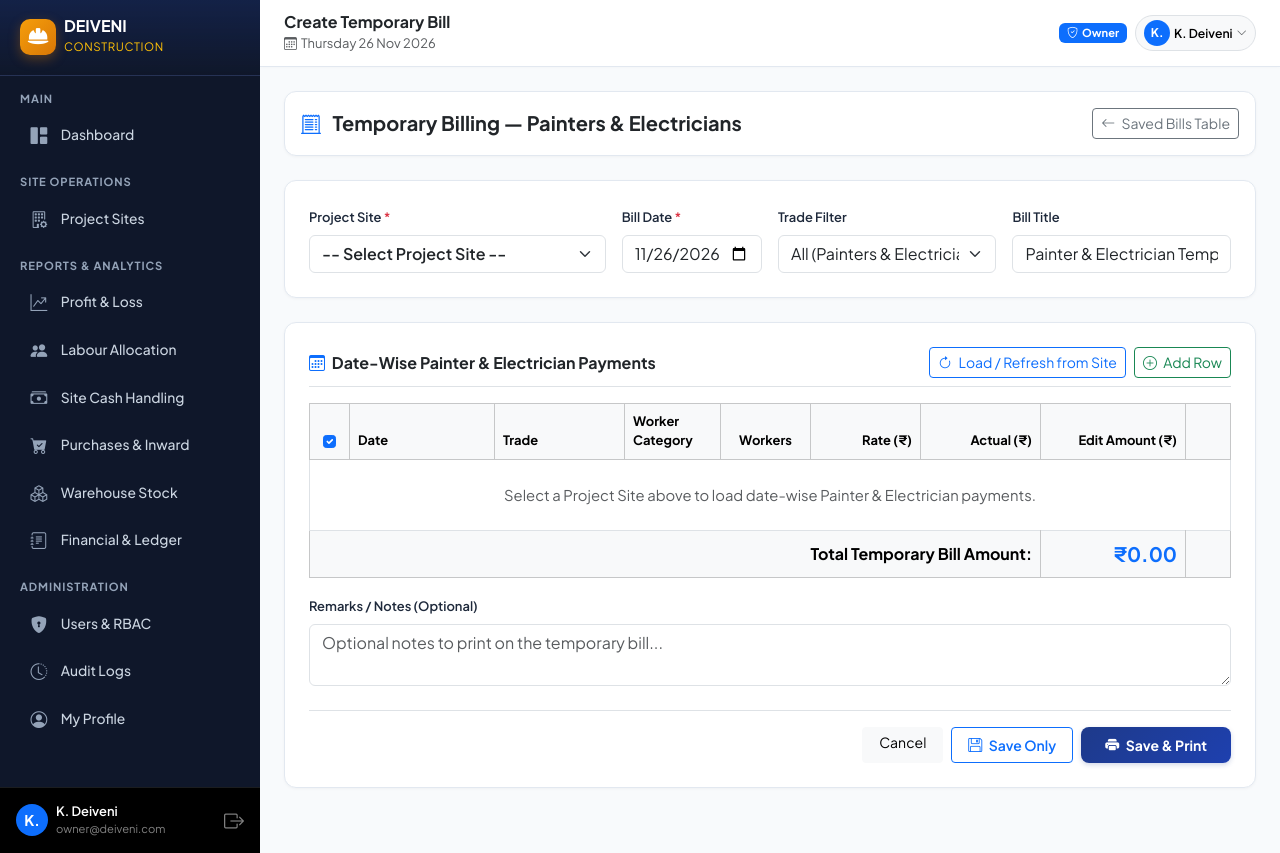
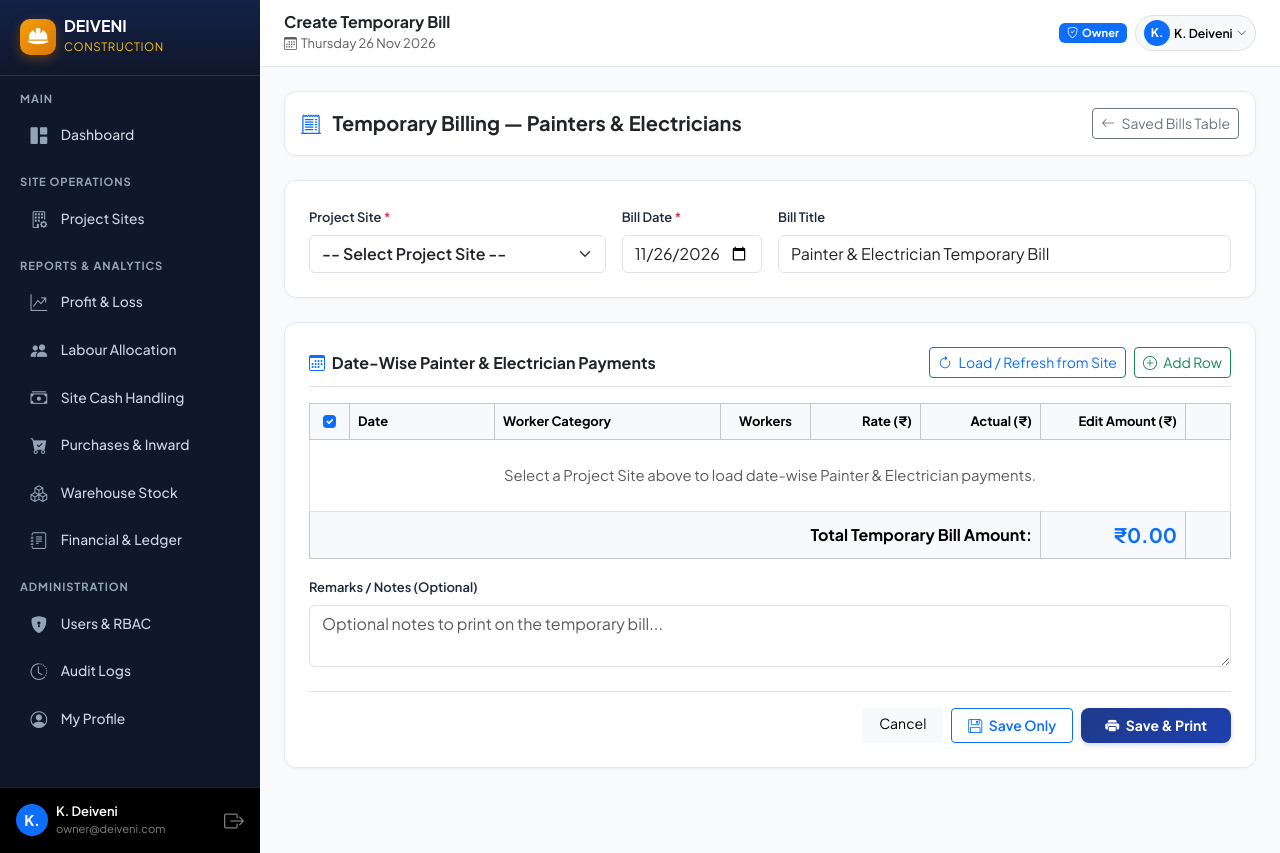
Before and after one commit to Muthamil-saitech/deiveni-erp, a Laravel app: page /temporary-billing/create in a window 1280 px wide. Run offline with Laravel 12, Linux system fonts and the light colour scheme; a user stored in the database is signed in; data comes from the database, SQL or seed files in the repository.

Commit message:
Weekly wages view UI & Trade removed from Temp Bill

```diff
--- a/app/Http/Controllers/TemporaryBillController.php
+++ b/app/Http/Controllers/TemporaryBillController.php
@@ -397,7 +397,7 @@ class TemporaryBillController extends Controller
             'notes' => 'nullable|string|max:2000',
             'items' => 'required|array|min:1',
             'items.*.date' => 'required|date',
-            'items.*.trade' => 'required|string|max:100',
+            'items.*.trade' => 'nullable|string|max:100',
             'items.*.description' => 'required|string|max:500',
             'items.*.worker_count' => 'nullable|numeric|min:0',
             'items.*.daily_wage' => 'nullable|numeric|min:0',
--- a/resources/views/cash-transfers/index.blade.php
+++ b/resources/views/cash-transfers/index.blade.php
@@ -1143,6 +1143,9 @@
                         showToast(response.message || 'Cash transfer recorded successfully!', 'success');
 
                         // Prepend newly created transfer to local dataset
+                        if (response.site_funds_map) {
+                            Object.assign(siteFundsMap, response.site_funds_map);
+                        }
                         if (response.data) {
                             rawTransfers.unshift(response.data);
                             renderTransfersTable();
--- a/resources/views/temporary-billing/create.blade.php
+++ b/resources/views/temporary-billing/create.blade.php
@@ -49,16 +49,7 @@
                         <div class="invalid-feedback" id="errTbDate"></div>
                     </div>
 
-                    <div class="col-12 col-md-3">
-                        <label class="form-label small fw-semibold" for="tbTradeFilter">Trade Filter</label>
-                        <select class="form-select" id="tbTradeFilter" name="trade_filter">
-                            <option value="all" {{ ($bill->trade_filter ?? 'all') === 'all' ? 'selected' : '' }}>All (Painters &amp; Electricians)</option>
-                            <option value="painter" {{ ($bill->trade_filter ?? '') === 'painter' ? 'selected' : '' }}>Painter Only</option>
-                            <option value="electrician" {{ ($bill->trade_filter ?? '') === 'electrician' ? 'selected' : '' }}>Electrician Only</option>
-                        </select>
-                    </div>
-
-                    <div class="col-12 col-md-3">
+                    <div class="col-12 col-md-6">
                         <label class="form-label small fw-semibold" for="tbTitle">Bill Title</label>
                         <input type="text" class="form-control" id="tbTitle" name="title"
                             value="{{ $bill->title ?? 'Painter & Electrician Temporary Bill' }}"
@@ -94,7 +85,6 @@
                                     <input type="checkbox" class="form-check-input" id="selectAllRowsChk" checked>
                                 </th>
                                 <th style="width: 145px;">Date</th>
-                                <th style="width: 130px;">Trade</th>
                                 <th>Worker Category</th>
                                 <th style="width: 90px;" class="text-center">Workers</th>
                                 <th style="width: 110px;" class="text-end">Rate (₹)</th>
@@ -105,14 +95,14 @@
                         </thead>
                         <tbody id="tbItemsBody">
                             <tr id="tbEmptyPlaceholder">
-                                <td colspan="9" class="text-center py-4 text-muted">
+                                <td colspan="8" class="text-center py-4 text-muted">
                                     Select a Project Site above to load date-wise Painter &amp; Electrician payments.
                                 </td>
                             </tr>
                         </tbody>
                         <tfoot class="table-light">
                             <tr>
-                                <td colspan="7" class="text-end fw-bold fs-6">Total Temporary Bill Amount:</td>
+                                <td colspan="6" class="text-end fw-bold fs-6">Total Temporary Bill Amount:</td>
                                 <td class="text-end fw-bold text-primary fs-5" id="tbGrandTotal">₹0.00</td>
                                 <td></td>
                             </tr>
@@ -163,7 +153,6 @@
 
             function addRowHtml(item) {
                 const date = item.date || $('#tbDate').val() || '{{ date('Y-m-d') }}';
-                const trade = item.trade || 'Painter';
                 const desc = (item.description || '').trim();
                 const workers = parseInt(item.worker_count ?? 1) || 0;
                 const wage = parseFloat(item.daily_wage ?? 0).toFixed(2);
@@ -197,12 +186,6 @@
                         </td>
                         <td>
                             <input type="date" class="form-control form-control-sm row-date" value="${escapeHtml(date)}" required>
-                        </td>
-                        <td>
-                            <select class="form-select form-select-sm row-trade">
-                                <option value="Painter" ${trade === 'Painter' ? 'selected' : ''}>Painter</option>
-                                <option value="Electrician" ${trade === 'Electrician' ? 'selected' : ''}>Electrician</option>
-                            </select>
                         </td>
                         <td>
                             <select class="form-select form-select-sm row-category-select">
@@ -276,16 +259,15 @@
                 recalculateTotal();
 
                 if (!siteId) {
-                    $('#tbItemsBody').html('<tr id="tbEmptyPlaceholder"><td colspan="9" class="text-center py-4 text-muted">Select a Project Site above to load date-wise Painter &amp; Electrician payments.</td></tr>');
+                    $('#tbItemsBody').html('<tr id="tbEmptyPlaceholder"><td colspan="8" class="text-center py-4 text-muted">Select a Project Site above to load date-wise Painter &amp; Electrician payments.</td></tr>');
                     return;
                 }
 
-                const tradeFilter = $('#tbTradeFilter').val() || 'all';
-                $('#tbItemsBody').html('<tr><td colspan="9" class="text-center py-4 text-muted"><span class="spinner-border spinner-border-sm me-2"></span>Loading date-wise Painter &amp; Electrician payments...</td></tr>');
+                $('#tbItemsBody').html('<tr><td colspan="8" class="text-center py-4 text-muted"><span class="spinner-border spinner-border-sm me-2"></span>Loading date-wise Painter &amp; Electrician payments...</td></tr>');
 
                 activePaymentsRequest = $.get(SITE_PAYMENTS_URL, {
                     project_site_id: siteId,
-                    trade_filter: tradeFilter
+                    trade_filter: 'all'
                 }, function (res) {
                     activePaymentsRequest = null;
                     if (res.success) {
@@ -296,7 +278,7 @@
                 }).fail(function (xhr, status) {
                     activePaymentsRequest = null;
                     if (status === 'abort') return;
-                    $('#tbItemsBody').html('<tr><td colspan="9" class="text-center py-4 text-danger">Failed to load payments for this site.</td></tr>');
+                    $('#tbItemsBody').html('<tr><td colspan="8" class="text-center py-4 text-danger">Failed to load payments for this site.</td></tr>');
                     recalculateTotal();
                 });
             }
@@ -307,7 +289,7 @@
                 loadSitePayments();
             }
 
-            $('#tbSiteSelect, #tbTradeFilter').on('change', function () {
+            $('#tbSiteSelect').on('change', function () {
                 loadSitePayments();
             });
 
@@ -323,7 +305,6 @@
                 $('#tbEmptyPlaceholder').remove();
                 $('#tbItemsBody').append(addRowHtml({
                     date: $('#tbDate').val(),
-                    trade: $('#tbTradeFilter').val() === 'electrician' ? 'Electrician' : 'Painter',
                     description: '',
                     worker_count: 1,
                     daily_wage: 0,
@@ -336,7 +317,7 @@
             $(document).on('click', '.remove-tb-row', function () {
                 $(this).closest('tr').remove();
                 if ($('#tbItemsBody .tb-item-row').length === 0) {
-                    $('#tbItemsBody').html('<tr id="tbEmptyPlaceholder"><td colspan="9" class="text-center py-4 text-muted">No rows added.</td></tr>');
+                    $('#tbItemsBody').html('<tr id="tbEmptyPlaceholder"><td colspan="8" class="text-center py-4 text-muted">No rows added.</td></tr>');
                 }
                 recalculateTotal();
             });
@@ -409,7 +390,6 @@
                     if (!desc) return;
                     items.push({
                         date: row.find('.row-date').val(),
-                        trade: row.find('.row-trade').val(),
                         description: desc,
                         worker_count: workersCount,
                         daily_wage: parseFloat(row.find('.row-wage').val()) || 0,
@@ -435,7 +415,7 @@
                         project_site_id: siteId,
                         bill_date: billDate,
                         title: $('#tbTitle').val(),
-                        trade_filter: $('#tbTradeFilter').val(),
+                        trade_filter: 'all',
                         notes: $('#tbNotes').val(),
                         items: items,
                     }),
--- a/resources/views/temporary-billing/index.blade.php
+++ b/resources/views/temporary-billing/index.blade.php
@@ -111,9 +111,6 @@
                                 </td>
                                 <td>
                                     <div class="fw-semibold text-dark">{{ $bill->title ?: 'Painter & Electrician Temporary Bill' }}</div>
-                                    <span class="badge bg-light text-secondary border" style="font-size: 0.7rem;">
-                                        {{ $bill->trade_filter === 'painter' ? 'Painter Only' : ($bill->trade_filter === 'electrician' ? 'Electrician Only' : 'Painters & Electricians') }}
-                                    </span>
                                 </td>
                                 <td class="text-center">
                                     <span class="badge bg-secondary-subtle text-dark">{{ is_array($bill->items) ? count($bill->items) : 0 }}</span>
```
Also changed, not shown: app/Http/Controllers/CashTransferController.php (+2 -7 lines), resources/views/site-management/weekly-settlement-detail.blade.php (+22 -22 lines), resources/views/temporary-billing/print.blade.php (+2 -7 lines), tests/Feature/CashTransferTest.php (+4 -3 lines).
